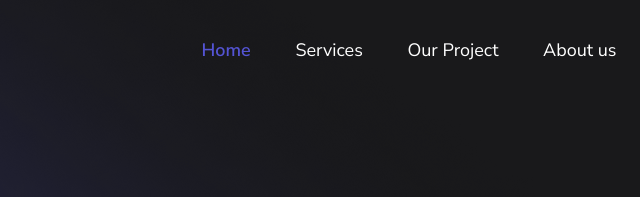
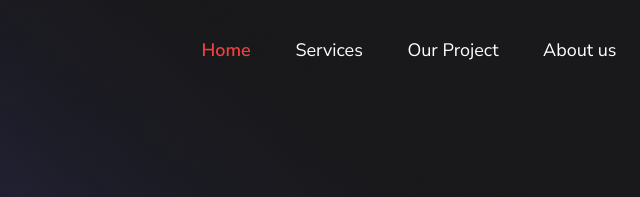
Before and after one commit to iamedina/awesome-platform-web, a plain HTML site: page index.html in a window 1280 px wide. Shown: the top 197 px of the page, 278-918 px from the left. Drawn offline with Linux system fonts and the light colour scheme.

Commit message:
cambio de color

```diff
--- a/index.html
+++ b/index.html
@@ -15,7 +15,7 @@
                 <img src="assets/logo.png" alt="">
             </div>
             <div class="text1">
-                <a style="color: #5454D4; font-weight: 600;" href="#">
+                <a style="color: #ee4040; font-weight: 600;" href="#">
                     Home
                 </a>
                 <a href="#">
```
